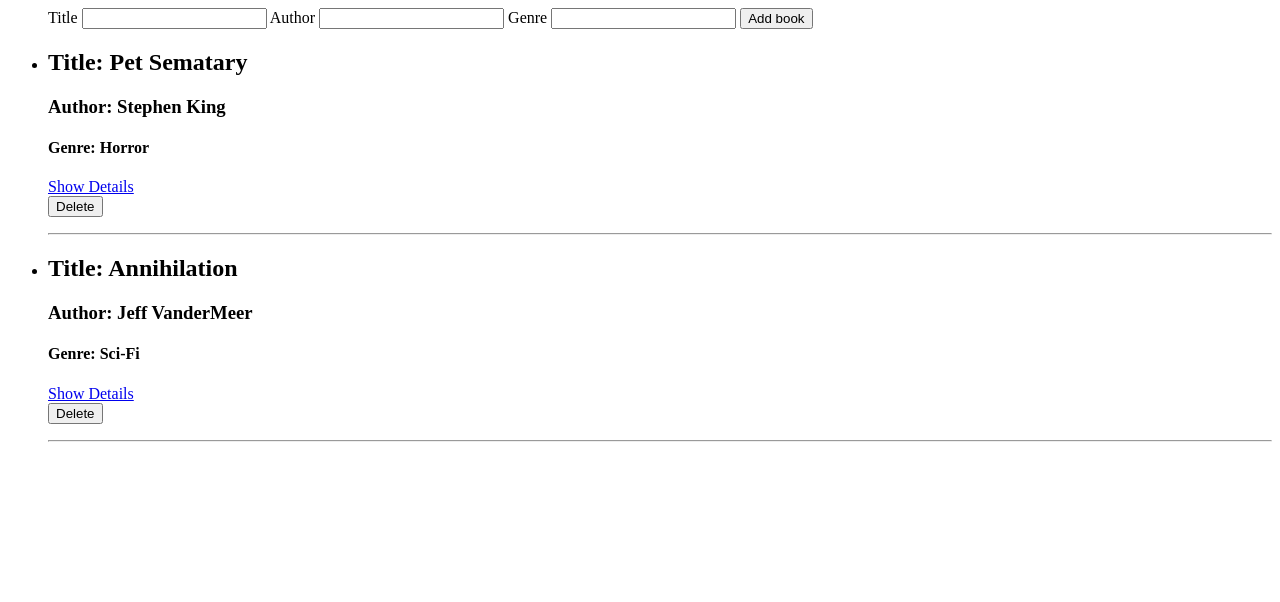
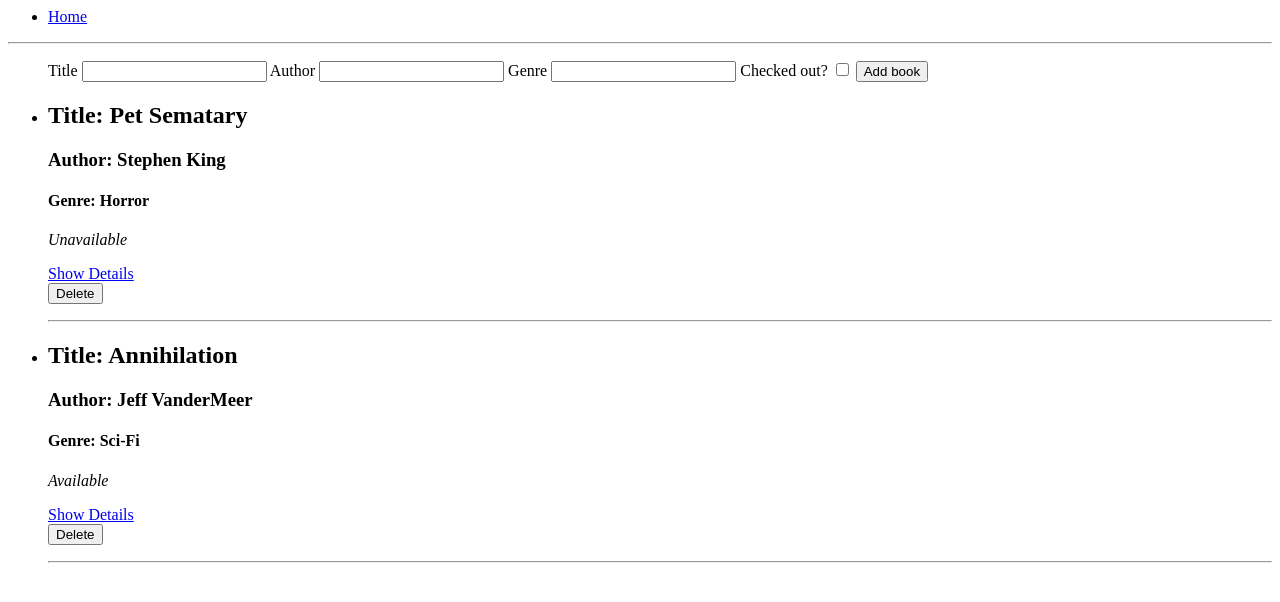
Before and after one commit to DarrenLackie/week3_weekend_hw, a Flask app: page /books in a window 1280 px wide. Shown: the top 602 px of the page. Run offline with Flask 3, Linux system fonts and the light colour scheme.

Commit message:
finished extensions minus css styling.

```diff
--- a/controllers/book_controller.py
+++ b/controllers/book_controller.py
@@ -18,7 +18,8 @@
    title = request.form['title']
    author = request.form['author']
    genre = request.form['genre']
-   new_book = Book(title=title, author=author, genre=genre)
+   checked_out = True if 'checked_out' in request.form else False
+   new_book = Book(title=title, author=author, genre=genre, checked_out=checked_out)
    add_new_book(new_book)
    return redirect('/books')
 
--- a/models/book.py
+++ b/models/book.py
@@ -1,6 +1,7 @@
 class Book:
 
-    def __init__(self, title, author, genre):
+    def __init__(self, title, author, genre, checked_out):
         self.title = title
         self.author = author
         self.genre = genre
+        self.checked_out = checked_out
--- a/models/book_list.py
+++ b/models/book_list.py
@@ -1,7 +1,7 @@
 from models.book import Book
 
-book1 = Book("Pet Sematary", "Stephen King", "Horror")
-book2 = Book("Annihilation", "Jeff VanderMeer", "Sci-Fi")
+book1 = Book("Pet Sematary", "Stephen King", "Horror", True)
+book2 = Book("Annihilation", "Jeff VanderMeer", "Sci-Fi", False)
 
 books = [book1, book2]
 
--- /dev/null
+++ b/templates/base.jinja
@@ -0,0 +1,13 @@
+<html>
+    <head>
+      {# <link rel="stylesheet" href="{{ url_for('static', filename='css/main.css') }}"> #}
+      <title>{{ title }} - Darren's Library</title>
+    </head>
+    <body>
+        <ul>
+          <li class="navLink"><a href="/books">Home</a></li>
+        </ul>
+        <hr>
+        {% block content %}{% endblock %}
+    </body>
+</html>
--- a/templates/index.jinja
+++ b/templates/index.jinja
@@ -1,8 +1,6 @@
-<html>
-    <head>
-        <title> {{ title }} </title>
-    </head>
-    <body>
+{% extends "base.jinja"%}
+
+{% block content %}
         <ul>
         <form class="form-inline" action="/books" method="post">
         <label for="title">Title</label>
@@ -11,14 +9,21 @@
         <input type="text" name="author" id="author">
         <label for="genre">Genre</label>
         <input type="text" name="genre" id="genre">
+        <label for="checked_out">Checked out?</label>
+        <input type="checkbox" name="checked_out" id="checked_out">
         <input type="submit" value="Add book">
         </form>
-
+        <div class="book-container">
         {% for book in books %}
         <li>
         <h2>Title: {{ book.title }}</h2>
         <h3>Author: {{ book.author }}</h3>
         <h4>Genre: {{ book.genre }}</h4>
+        {% if book.checked_out %}
+          <p><i>Unavailable</i></p>
+          {% else %}
+            <p><i>Available</i></p>
+          {% endif %}
         <a href="/books/{{books.index(book)}}">Show Details</a>
 
         <form class="form-inline" action="/books/delete/{{ book.title }}" method="POST">
@@ -28,5 +33,4 @@
         {% endfor %}
         </li>
         </ul>
-    </body>
-</html>
+    {% endblock %}
```
Also changed, not shown: brief.md (+3 -3 lines), templates/books.jinja (+2 -9 lines), static/main.css (added).
